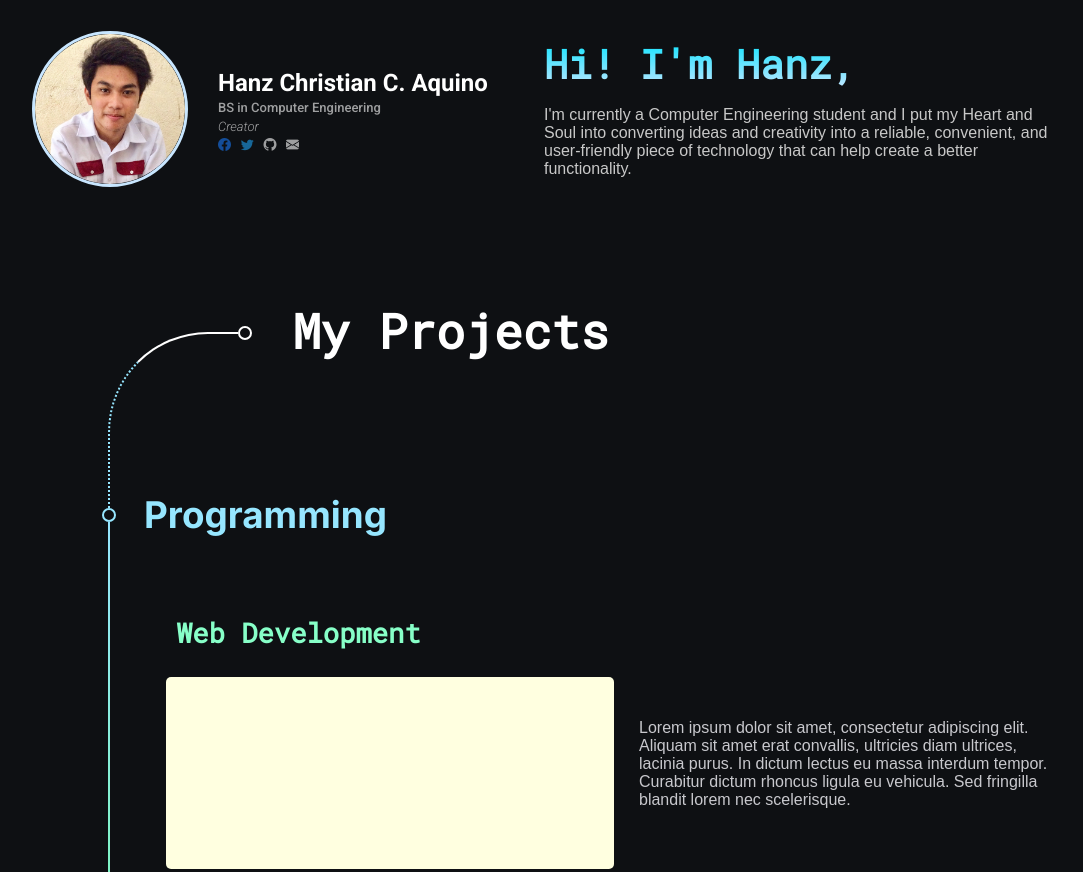
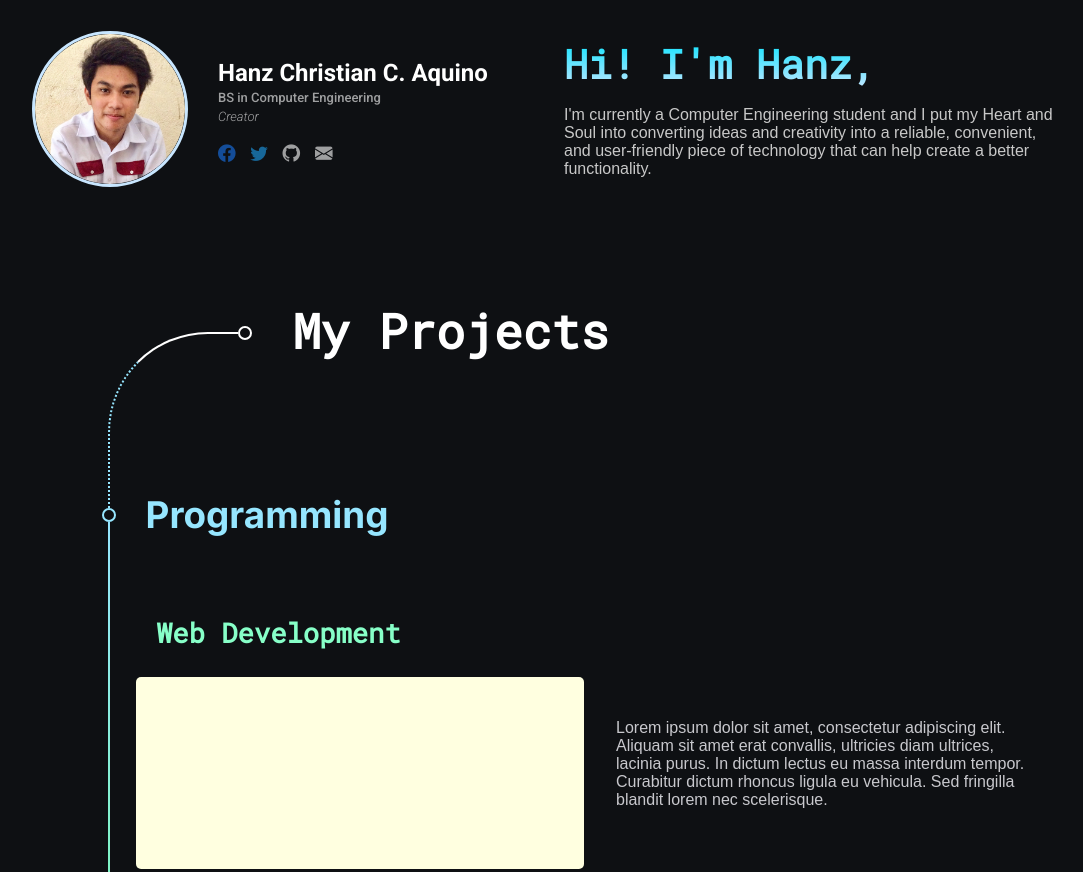
Before and after one commit to hanzzakino/hanzzakino-v2, a React app: page / in a window 1280 px wide. Shown: the part 860-1732 px from the top of the page, without its empty margins (96-1179 px from the left). Built offline with nearby package versions, Linux system fonts and the light colour scheme; a web font is replaced by a local one.

Commit message:
Minor Update: Fixed some layout

```diff
--- a/src/Assets/css/hz-ui-framework.css
+++ b/src/Assets/css/hz-ui-framework.css
@@ -273,7 +273,7 @@ code {
 }
 .hz-content-programminng-title {
 	margin-top: -1rem;
-	margin-left: -2rem;
+	margin-left: 0.6rem;
 	font-size: 2.3rem;
 	font-family: 'Inter', sans-serif;
 	color: rgba(150,230,255,1);
@@ -281,15 +281,24 @@ code {
 .hz-content-programminng-web-title {
 	font-size: 1.7rem;
 	font-family: 'Roboto Mono', sans-serif;
-	color: rgba(135,255,200,1)
+	color: rgba(135,255,200,1);
+	padding-left: 20px;
 }
 .hz-content-text {
 	font-family: 'Cantarell', sans-serif;
-	color: rgba(200,200,205,1)
+	color: rgba(200,200,205,1);
+	padding-right: 25px;
+	padding-left: 20px;
+
 }
 .hz-content-intro-message {
 	font-family: 'Cantarell', sans-serif;
-	color: rgba(200,200,200,1)
+	color: rgba(200,200,200,1);
+	margin-left: 20px;
+}
+.hz-content-soclinks {
+	padding-right: 5px;
+	font-size: 1.1rem;
 }
 @media (max-width: 600px) {
 	.hz-content-projects-title {
@@ -309,8 +318,11 @@ code {
 	}
 	.hz-content-programminng-title {
 		margin-top: -0.9rem;
-		margin-left: -0.7rem;
+		margin-left: 0.4rem;
 		font-size: 2.3rem;
+	}
+	.hz-content-text {
+		padding-right: 10px;
 	}
 }
 /* CONTAINER */
@@ -427,7 +439,7 @@ code {
 .hz-line-ci {
 	margin-top: 0px;
 	margin-left: 70px;
-	margin-right: 60px;
+	margin-right: 20px;
 	height: 100%;
 	bottom: 0;
 }
@@ -465,7 +477,7 @@ code {
 	.hz-line-ci {
 		margin-top: 0px;
 		margin-left: 10px;
-		margin-right: 30px;
+		margin-right: 10px;
 	}
 }
 @media (max-width: 350px) {
@@ -479,8 +491,6 @@ code {
 
 /* test / samples */
 .hz-test-sample-image {
-	margin-right: 25px;
-	margin-left: -10px;
 	background-color: lightyellow;
 	border-radius: 5px;
 	width: 35vw;
@@ -496,20 +506,26 @@ code {
 
 /* Development Layout Preview */
 /*.hz-row {
-	background-color: yellow;
+	background-color: lightyellow;
+	border: 1px dashed rgba(255,0,0,0.6);
 }
 .hz-column {
-	background-color: blue;
+	background-color: lightblue;
+	border: 1px dashed rgba(0,0,255,0.6);
 }
 .hz-column-fit {
 	background-color: violet;
+	border: 1px dashed rgba(0,0,255,0.6);
 }
 .hz-column-fit-height {
 	background-color: skyblue;
+	border: 1px dashed rgba(0,0,255,0.6);
 }
 .hz-row-unresponsive {
 	background-color: orange;
+	border: 1px dashed rgba(255,0,0,0.6);
 }
 span {
 	background-color: lightgreen;
+	border: 1px dashed rgba(0,255,0,0.6);
 }*/
--- a/src/Components/ContentView.css
+++ b/src/Components/ContentView.css
@@ -61,7 +61,7 @@
 
 .H-Ctn-hitxt {
 	margin: 0;
-	padding: 0;
+	padding-left: 20px;
 	margin-top: -10px;
 	font-size: 2.5rem;
 	font-family: 'Roboto Mono', sans-serif;
--- a/src/Components/ContentView.js
+++ b/src/Components/ContentView.js
@@ -235,10 +235,11 @@ class ContentView extends React.Component {
                       <br />
                       <i >Creator</i>
                       <br />
-                      <a href="https://facebook.com/hanzz.akino" ><i style={hFbLogo} className="bi-facebook"></i></a><span>&nbsp;&nbsp;&nbsp;</span>
-                      <a className="" href="https://twitter.com/HanzzAquino" ><i style={hTwLogo} className="bi-twitter" ></i></a><span>&nbsp;&nbsp;&nbsp;</span>
-                      <a href="https://github.com/hanzzakino" ><i style={hGhLogo} className="bi-github"></i></a><span>&nbsp;&nbsp;&nbsp;</span>
-                      <a href="mailto:emperornezl50@gmail.com" ><i style={hMlLogo} className="bi-envelope-fill"></i></a><span>&nbsp;&nbsp;&nbsp;</span>
+                      <br />
+                      <a href="https://facebook.com/hanzz.akino" ><i style={hFbLogo} className="bi-facebook hz-content-soclinks"></i></a><span>&nbsp;&nbsp;&nbsp;</span>
+                      <a className="" href="https://twitter.com/HanzzAquino" ><i style={hTwLogo} className="bi-twitter hz-content-soclinks" ></i></a><span>&nbsp;&nbsp;&nbsp;</span>
+                      <a href="https://github.com/hanzzakino" ><i style={hGhLogo} className="bi-github hz-content-soclinks"></i></a><span>&nbsp;&nbsp;&nbsp;</span>
+                      <a href="mailto:emperornezl50@gmail.com" ><i style={hMlLogo} className="bi-envelope-fill hz-content-soclinks"></i></a><span>&nbsp;&nbsp;&nbsp;</span>
                       </span>
                     </p>
                   )}
```
